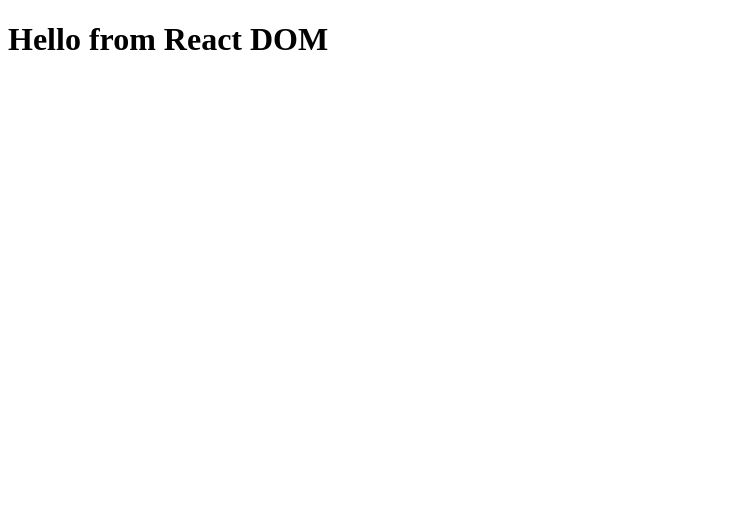
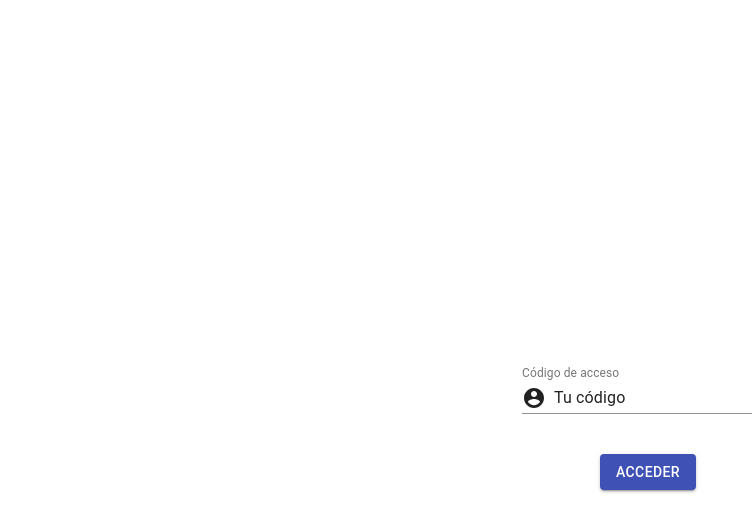
Before and after one commit to GutiRz/sueldos-frontend, a React app: page / in a window 1280 px wide. Shown: the top 532 px of the page, without its empty margins (0-752 px from the left). Built offline with nearby package versions, Linux system fonts and the light colour scheme; no server answers.

Commit message:
Add login

```diff
--- a/package.json
+++ b/package.json
@@ -17,6 +17,7 @@
     "@types/jquery": "^3.3.31",
     "@types/react": "^16.9.15",
     "@types/react-dom": "^16.9.4",
+    "@types/react-router-dom": "^5.1.3",
     "awesome-typescript-loader": "^5.2.1",
     "babel-loader": "^8.0.6",
     "css-loader": "^3.2.0",
@@ -38,6 +39,7 @@
     "@material-ui/core": "^4.7.2",
     "@material-ui/icons": "^4.5.1",
     "react": "^16.9.0",
-    "react-dom": "^16.9.0"
+    "react-dom": "^16.9.0",
+    "react-router-dom": "^5.1.2"
   }
 }
--- a/src/index.tsx
+++ b/src/index.tsx
@@ -1,11 +1,23 @@
 import * as React from "react";
 import * as ReactDOM from "react-dom";
 
-
+import {HashRouter, Switch, Route} from 'react-router-dom';
+import {LoginContainer} from './login';
+import {TeamContainer} from './team';
 
 ReactDOM.render(
-  <div>
-    <h1>Hello from React DOM</h1>
-  </div>,
+  <HashRouter>
+    <Switch>
+      <Route
+        exact={true}
+        path="/"
+        component={LoginContainer}
+      />
+      <Route
+        path="/myteam"
+        component={TeamContainer}
+      />
+    </Switch>
+  </HashRouter>,
   document.getElementById("root")
 );
--- /dev/null
+++ b/src/login/index.ts
@@ -0,0 +1 @@
+export * from './login.container';
--- /dev/null
+++ b/src/login/login.component.tsx
@@ -0,0 +1,61 @@
+import * as React from 'react';
+
+import { createStyles, Theme, makeStyles } from '@material-ui/core/styles';
+import TextField from '@material-ui/core/TextField';
+import AccountCircle from '@material-ui/icons/AccountCircle';
+import InputAdornment from '@material-ui/core/InputAdornment';
+import Button from '@material-ui/core/Button';
+
+const useStyles = makeStyles((theme: Theme) =>
+  createStyles({
+    root: {
+      width: '100vw',
+      height: '100vh',
+      display: 'flex',
+      flexDirection: 'column',
+      alignItems: 'center',
+      justifyContent: 'center',
+    },
+    margin: {
+      margin: theme.spacing(5)
+    }
+  }));
+
+  interface Props {
+    teamCode: string;
+    onTeamCodeUpdate: (newValue) => void;
+    onLogin: () => void;
+  }
+
+export const LoginComponent: React.FunctionComponent<Props> = (props) => {
+  const classes = useStyles({});
+  const {teamCode, onTeamCodeUpdate, onLogin} = props;
+
+  const onFieldUpdate = (e) => {
+    onTeamCodeUpdate(e.target.value);
+  }
+  return (
+    <div className={classes.root} >
+      <TextField
+        className={classes.margin}
+        label="Código de acceso"
+        value={teamCode}
+        onChange={onFieldUpdate}
+        InputProps={{
+          startAdornment: (
+            <InputAdornment position="start">
+              <AccountCircle />
+            </InputAdornment>
+          ),
+        }}
+      />
+    <Button
+      variant="contained"
+      color="primary"
+      onClick={onLogin}
+      >
+        Acceder
+        </Button>
+    </div>
+  )
+}
--- /dev/null
+++ b/src/login/login.container.tsx
@@ -0,0 +1,35 @@
+import * as React from 'react';
+import {useHistory} from 'react-router-dom';
+import { LoginComponent } from './login.component';
+
+
+export const LoginContainer: React.FunctionComponent = () => {
+  const history = useHistory();
+  const [teamCode, setTeamCode] = React.useState('Tu código');
+  const [teamExist, setTeamExist] = React.useState(false);
+
+  React.useEffect(() => {
+    fetch(`http://localhost:3000/equipo/${teamCode}`)
+      .then(response => response.json())
+      .then(data => {
+        data[0] ? setTeamExist(true) : setTeamExist(false);
+        console.log(teamExist);
+      })
+  }, [teamCode])
+
+  const onTeamCodeUpdate = (newValue) => {
+    setTeamCode(newValue);
+  }
+
+  const doLogin = () => {
+    teamExist
+    ? history.push('/myteam')
+    : alert('El código de acceso no es correcto, ponte en contacto con Sesi')
+  }
+
+  return <LoginComponent
+            teamCode={teamCode}
+            onTeamCodeUpdate={onTeamCodeUpdate}
+            onLogin={doLogin}
+            />
+}
--- /dev/null
+++ b/src/team/index.ts
@@ -0,0 +1 @@
+export * from './team.container';
--- /dev/null
+++ b/src/team/team.component.tsx
@@ -0,0 +1,5 @@
+import * as React from 'react';
+
+export const TeamComponent = () => {
+  return <h2>Hello from TeamComponent</h2>
+}
--- /dev/null
+++ b/src/team/team.container.tsx
@@ -0,0 +1,6 @@
+import * as React from 'react';
+import { TeamComponent } from './team.component';
+
+export const TeamContainer = () => {
+  return <TeamComponent/>
+}
```
Also changed, not shown: 1 other file (tests, documents, lock files or other folders).
